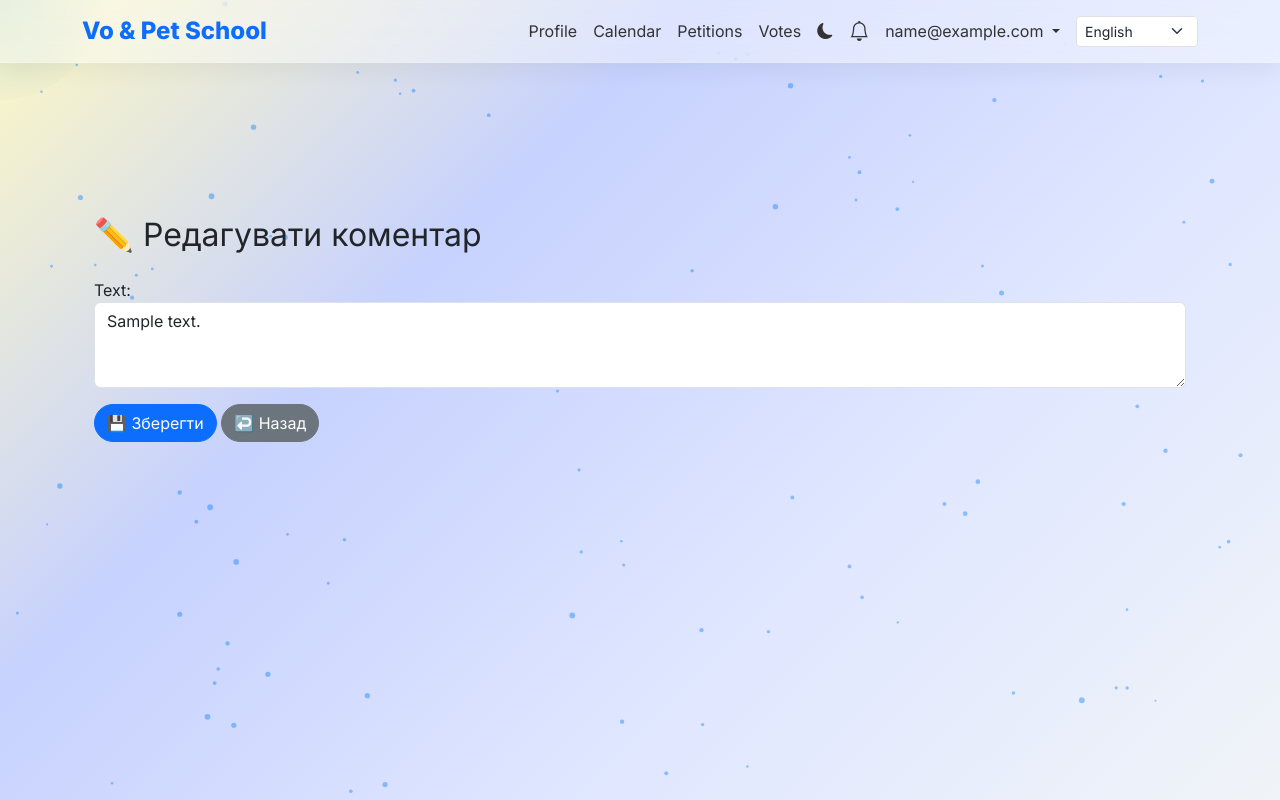
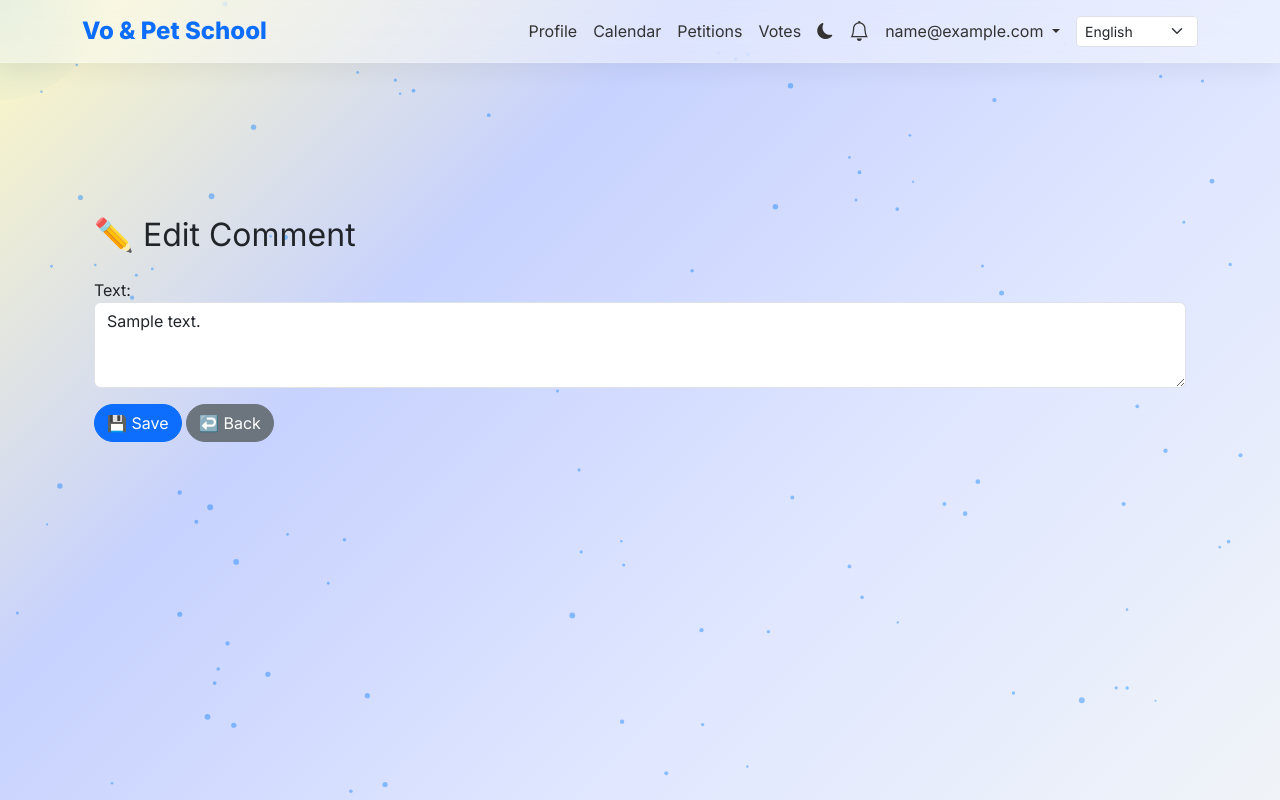
Before and after one commit to Mykhailo-Tr/IT-Turik2, a Django app: page /petitions/1/comment/1/edit/ in a window 1280 px wide. Run offline with Django 4.2, Linux system fonts and the light colour scheme; a user stored in the database is signed in; tables that the repository leaves empty hold one stand-in row (values such as "Sample post"); data that the repository does not hold is empty; some libraries are stand-ins or nearby versions.

Commit message:
Add i18n support for petition creation and comment editing templates: implement translations for titles and buttons to enhance localization.

```diff
--- a/vopetschool/petitions/templates/petitions/edit_comment.html
+++ b/vopetschool/petitions/templates/petitions/edit_comment.html
@@ -1,14 +1,20 @@
 {% extends "base.html" %}
-{% block title %}✏️ Редагувати коментар{% endblock %}
+{% load i18n %}
+
+{% block title %}✏️ {% trans "Edit Comment" %}{% endblock %}
 
 {% block content %}
 <div class="container py-5">
-    <h2 class="mb-4">✏️ Редагувати коментар</h2>
+    <h2 class="mb-4">✏️ {% trans "Edit Comment" %}</h2>
     <form method="post">
         {% csrf_token %}
         {{ form.as_p }}
-        <button type="submit" class="btn btn-primary rounded-pill">💾 Зберегти</button>
-        <a href="{% url 'petition_detail' petition.pk %}" class="btn btn-secondary rounded-pill">↩️ Назад</a>
+        <button type="submit" class="btn btn-primary rounded-pill">
+            💾 {% trans "Save" %}
+        </button>
+        <a href="{% url 'petition_detail' petition.pk %}" class="btn btn-secondary rounded-pill">
+            ↩️ {% trans "Back" %}
+        </a>
     </form>
 </div>
 {% endblock %}
```
Also changed, not shown: vopetschool/petitions/templates/petitions/create.html (+8 -13 lines), vopetschool/locale/uk/LC_MESSAGES/django.po.
